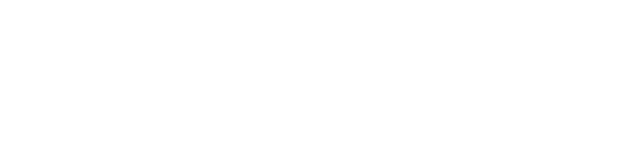
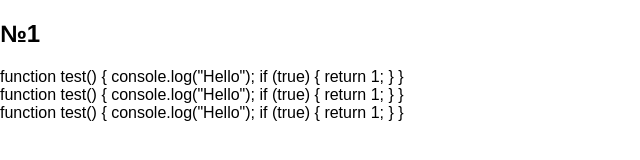
Before and after one commit to OlesaMin18/A, a plain HTML site: page provad12/index.html in a window 1280 px wide. Shown: the whole page, without its empty margins (0-640 px from the left). Drawn offline with Linux system fonts and the light colour scheme; files that its build step writes are made by us from their sources.

Commit message:
Размер таба

```diff
--- a/provad12/index.html
+++ b/provad12/index.html
@@ -3,5 +3,33 @@
     <head>
         <meta charset="utf-8">
         <title>Размер таба</title>
+        <link rel="stylesheet" href="style.css">
     </head>
+    <body>
+        <h2>№1</h2>
+        <div id="code1">
+            function test() {
+	                console.log("Hello");
+	                if (true) {
+		                return 1;
+	                }
+            }
+        </div>
+        <div id="code2">
+            function test() {
+	                console.log("Hello");
+	                if (true) {
+		                return 1;
+	                }
+            }
+        </div>
+        <div id="code3">
+            function test() {
+	                console.log("Hello");
+	                if (true) {
+		                return 1;
+	                }
+            }
+        </div>
+    </body>
 </html>
```
